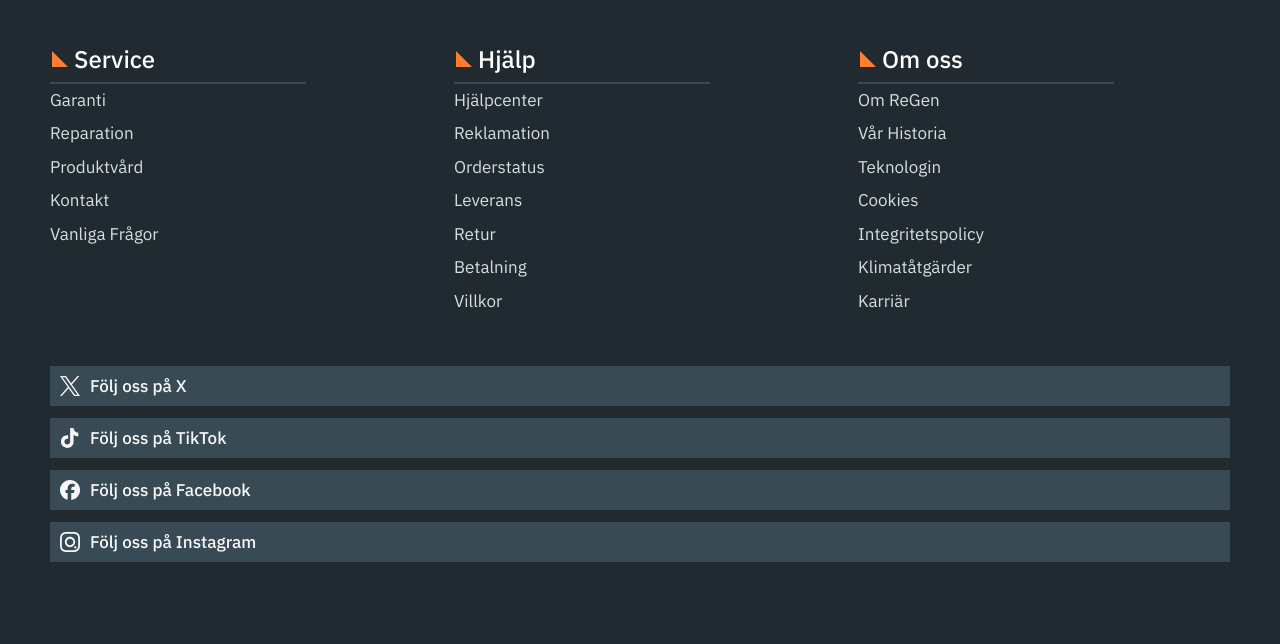
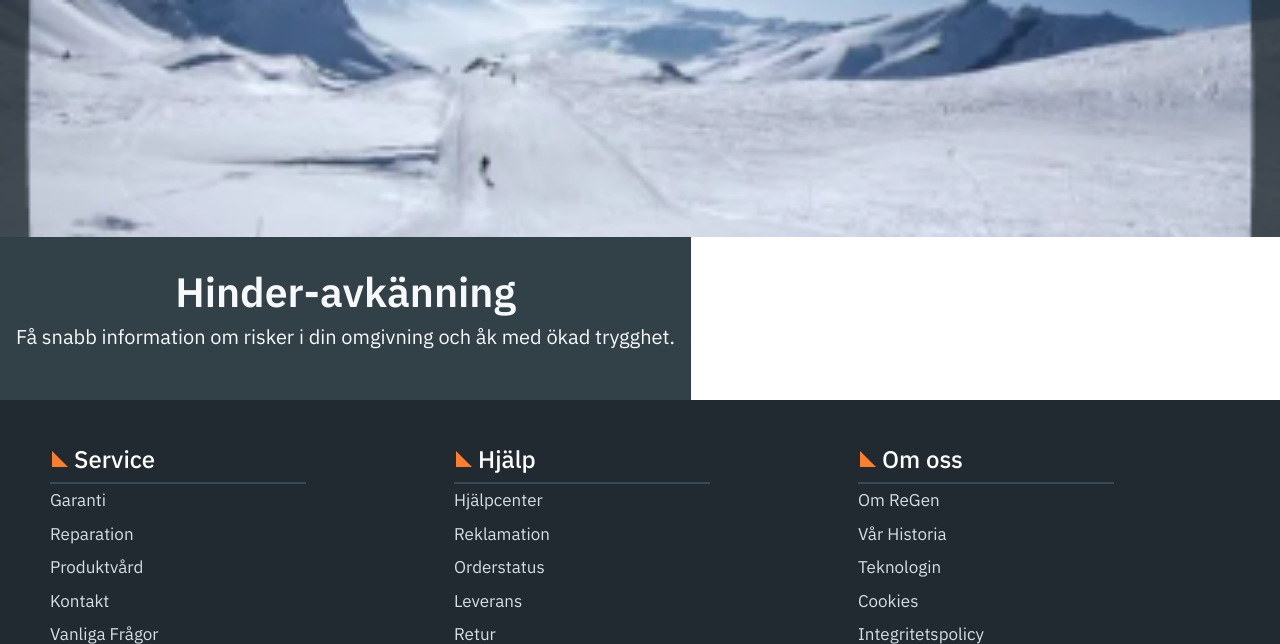
Before and after one commit to PU-MEriksson/ReGen, a PHP site: page / in a window 1280 px wide. Shown: the part 570-1214 px from the top of the page. Before the commit the page ends 1132 px from the top, so only its background shows below. Run offline with PHP 8.4, Linux system fonts and the light colour scheme.

Commit message:
splited main.css into smaller files. worked with the glasses pov section

```diff
--- /dev/null
+++ b/css/glassesPov.css
@@ -0,0 +1,60 @@
+.glassesPov {
+    display: flex;
+    flex-direction: column;
+    align-items: flex-start;
+    flex: 1 0 0;
+}
+
+.image-container {
+    display: flex;
+height: 237px;
+justify-content: center;
+align-items: center;
+align-self: stretch;
+background: url(/icon/image-container.png) lightgray 50% / cover no-repeat;
+}
+
+/* .goggles-overlay {
+    width: 350px;
+height: 237px;
+fill: var(--colors-neutral-950-a80, rgba(33, 42, 48, 0.80));
+} */
+
+.text-wrapper {
+    background: var(--colors-neutral-900, #324148);
+}
+
+.text-container-pov {
+    display: flex;
+/* width: 350px; */
+padding: var(--spacing-4, 24px) var(--spacing-3, 16px) var(--spacing-6, 48px) var(--spacing-3, 16px);
+flex-direction: column;
+justify-content: center;
+align-items: center;
+}
+
+.header-pov {
+    align-self: stretch;
+    color: var(--colors-neutral-50, #F6F8F9);
+text-align: center;
+
+/* Headline Small */
+font-family: var(--font-family-header, "IBM Plex Sans");
+font-size: var(--font-size-6, 41px);
+font-style: normal;
+font-weight: var(--font-weight-bold, 600);
+line-height: 150%; /* 61.5px */
+}
+
+.description-pov {
+   align-self: stretch;
+    color: var(--colors-neutral-50, #F6F8F9);
+text-align: center;
+
+/* Body Base */
+font-family: var(--font-family-body, "IBM Plex Sans");
+font-size: 20px;
+font-style: normal;
+font-weight: var(--font-weight-regular, 400);
+line-height: 150%; /* 30px */
+}
--- a/header.php
+++ b/header.php
@@ -6,7 +6,8 @@
     <meta name="viewport" content="width=device-width, initial-scale=1.0">
     <link rel="stylesheet" href="/css/header.css">
     <link rel="stylesheet" href="/css/body.css">
-    <link rel="stylesheet" href="/css/main.css">
+    <link rel="stylesheet" href="/css/helmet.css">
+    <link rel="stylesheet" href="/css/glassesPov.css">
     <link rel="stylesheet" href="/css/footer.css">
     <link rel="preconnect" href="https://fonts.googleapis.com">
     <link rel="preconnect" href="https://fonts.gstatic.com" crossorigin>
--- a/main.php
+++ b/main.php
@@ -1,6 +1,6 @@
 <body>
-    <!-- main kod här: -->
 
+    <!-- här är hjälmen: -->
     <div class="product-container-helmet">
         <div class="helmet">
             <img src="/icon/img.png">
@@ -17,6 +17,24 @@
             </div>
         </div>
     </div>
+
+    <!-- Här är POV sektionen: -->
+    <div class="glassesPov">
+        <div class="image-container"></div>
+        <!-- Oklart, färdigställs senare om möjligt. Se nedan: -->
+        <div class="goggles-overlay">
+            <div class="base"></div>
+            <div class="mask"></div>
+        </div>
+        <div class="text-wrapper">
+            <div class="text-container-pov">
+                <div class="header-pov">Hinder-avkänning</div>
+                <div class="description-pov">Få snabb information om risker i din omgivning och åk med ökad trygghet.</div>
+            </div>
+
+        </div>
+    </div>
+
     <script src="/navbar.js">
     </script>
 </body>
```
Also changed, not shown: css/helmet.css (renamed from css/main.css), icon/image-container.png (added).
